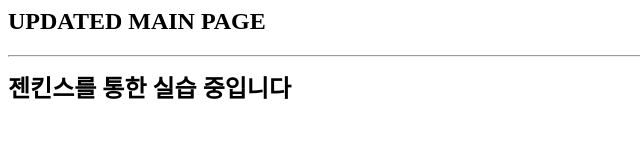
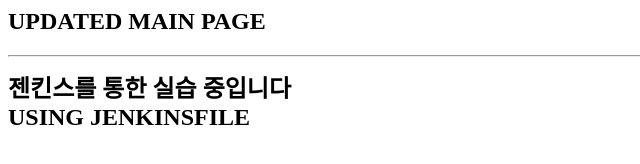
Before and after one commit to Josoungyun/cicdtest, a plain HTML site: page index.html in a window 1280 px wide. Shown: the whole page, without its empty margins (0-640 px from the left). Drawn offline with Linux system fonts and the light colour scheme.

Commit message:
Jenkinsfile 이용하기

```diff
--- a/index.html
+++ b/index.html
@@ -1,3 +1,4 @@
 <h2>UPDATED MAIN PAGE<h2>
 <hr>
-젠킨스를 통한 실습 중입니다
+젠킨스를 통한 실습 중입니다<br>
+USING JENKINSFILE
```
Also changed, not shown: 1 other file.
